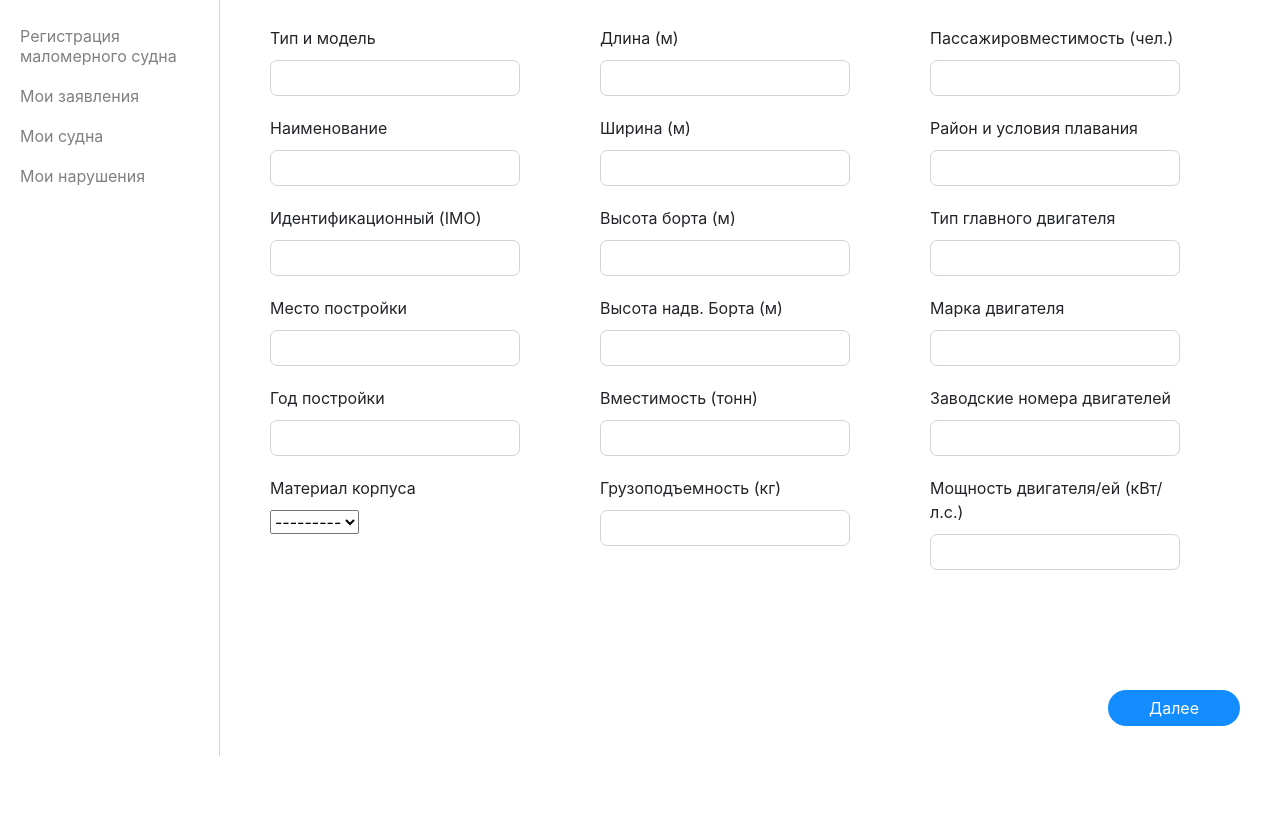
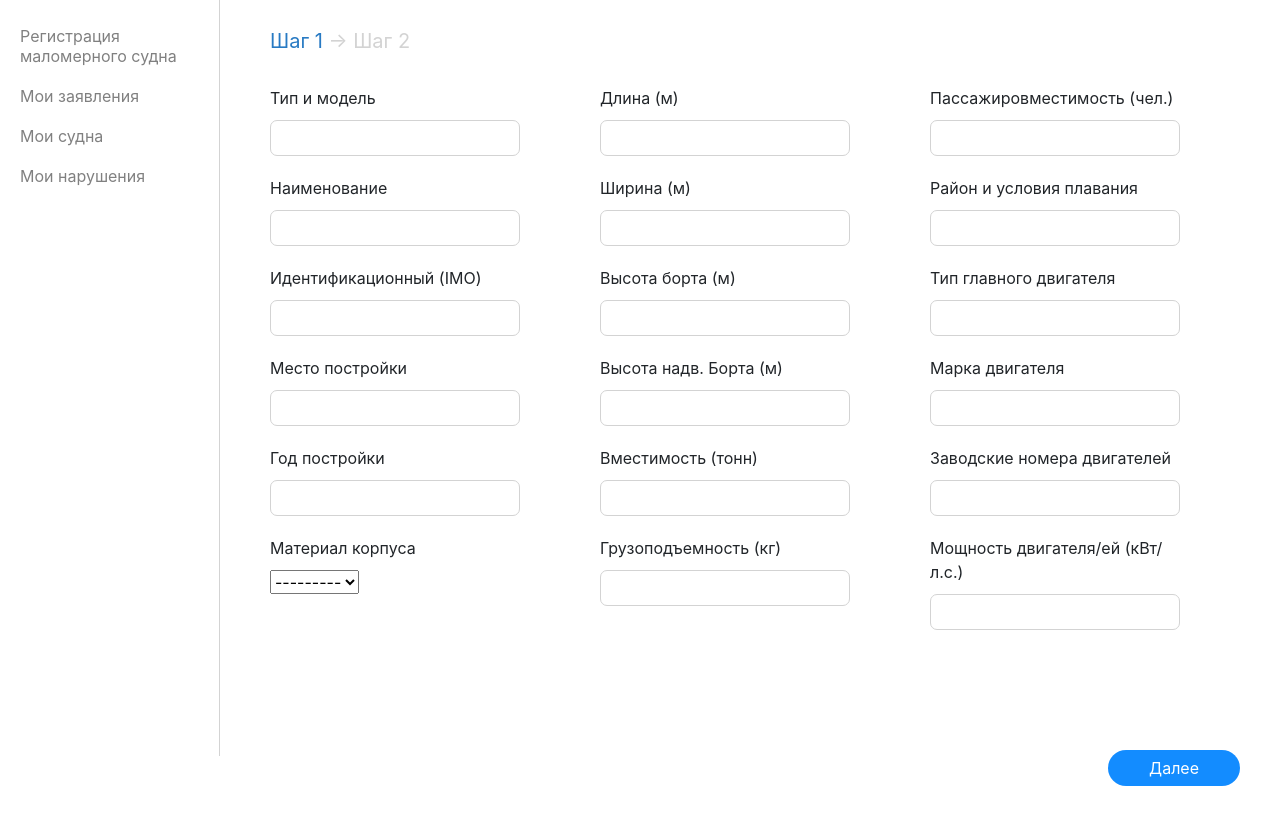
Before and after one commit to Claim2001/ICMC, a Django app: page /register in a window 1280 px wide. Shown: the part 44-860 px from the top of the page. Before the commit the page ends 800 px from the top, so only its background shows below. Run offline with Django 3.2, Linux system fonts and the light colour scheme; the visitor is signed in with stand-in values (Sample User, id 1); some libraries are stand-ins or nearby versions.

Commit message:
Added steps to the form

```diff
--- a/main/static/main/css/main.css
+++ b/main/static/main/css/main.css
@@ -305,6 +305,19 @@ input:focus {
     margin-left: 40px;
 }
 
+.steps {
+    margin-bottom: 30px;
+}
+
+.steps p {
+    font-size: 20px;
+    color: lightgray;
+}
+
+.currentStep {
+    color: #287ac3;
+}
+
 
 /* ************************************* */
 /* just for a moment */
--- a/main/static/main/js/boat_form.js
+++ b/main/static/main/js/boat_form.js
@@ -1,4 +1,5 @@
 let pages = Array.from(document.querySelectorAll(".page")),
+    steps = Array.from(document.querySelectorAll(".step")),
     nextFormPageButton = document.querySelector("#nextFormPage"),
     prevFormPageButton = document.querySelector("#prevFormPage");
 
@@ -14,12 +15,15 @@ prevFormPageButton.addEventListener("click", function() {
 
 function movePage(isNext) {
     var selectedPage = document.querySelector(".selectedPage"),
+        currentStep = document.querySelector(".currentStep"),
         indexOfSelectedPage = pages.indexOf(selectedPage);
 
     selectedPage.className = "page";
+    currentStep.className = "step";
 
     var nextIndex = isNext ? 1 : -1;
     pages[indexOfSelectedPage + nextIndex].className = "page selectedPage";
+    steps[indexOfSelectedPage + nextIndex].className = "step currentStep";
 }
 
 
--- a/main/templates/main/register_boat.html
+++ b/main/templates/main/register_boat.html
@@ -4,6 +4,10 @@
 {% block content %}
 
 <form action="" method="POST" autocomplete="off" enctype="multipart/form-data">
+
+    <div class="steps">
+        <p><span class="step currentStep">Шаг 1</span> -> <span class="step">Шаг 2</span></p>
+    </div>
 
     {% csrf_token %}
 
```
